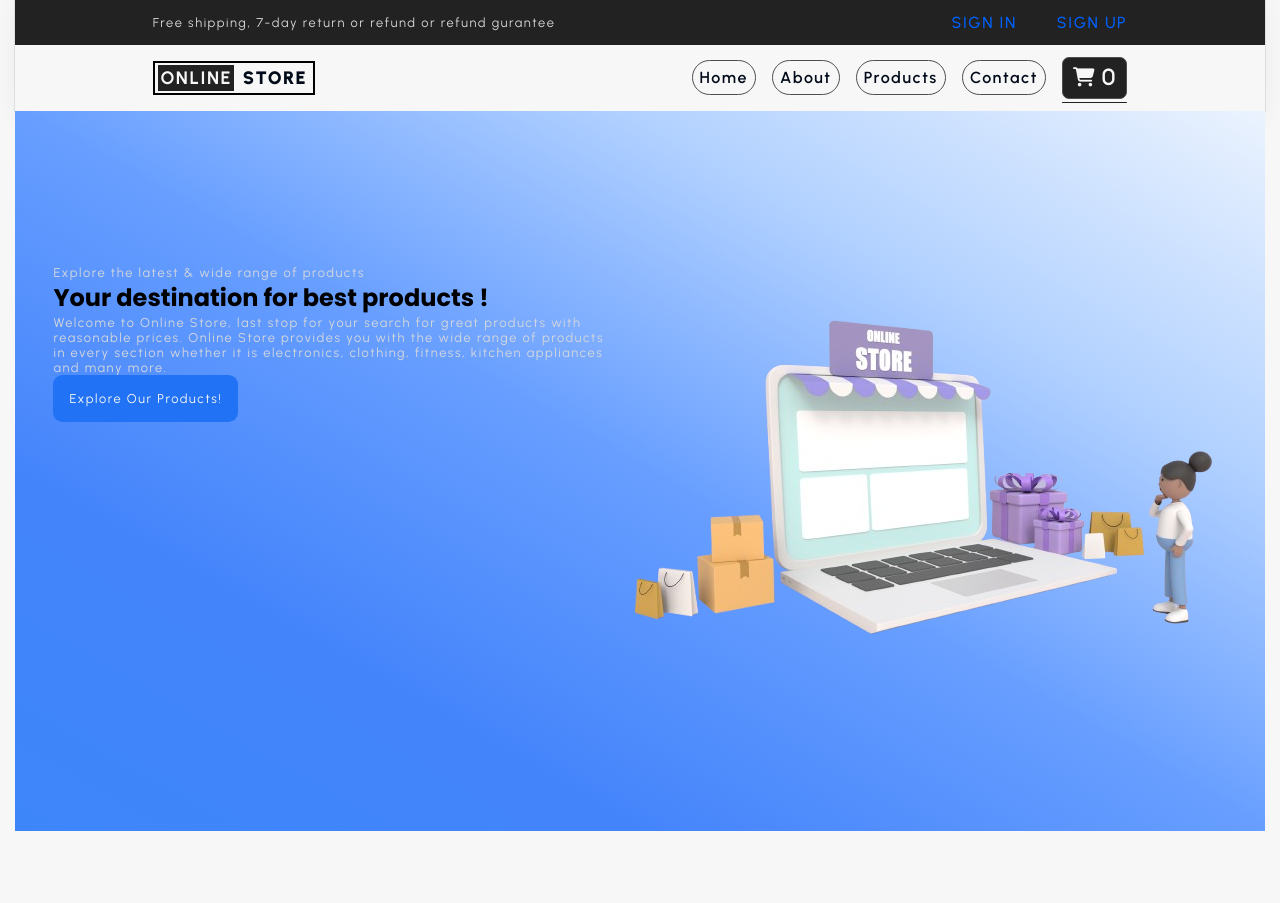
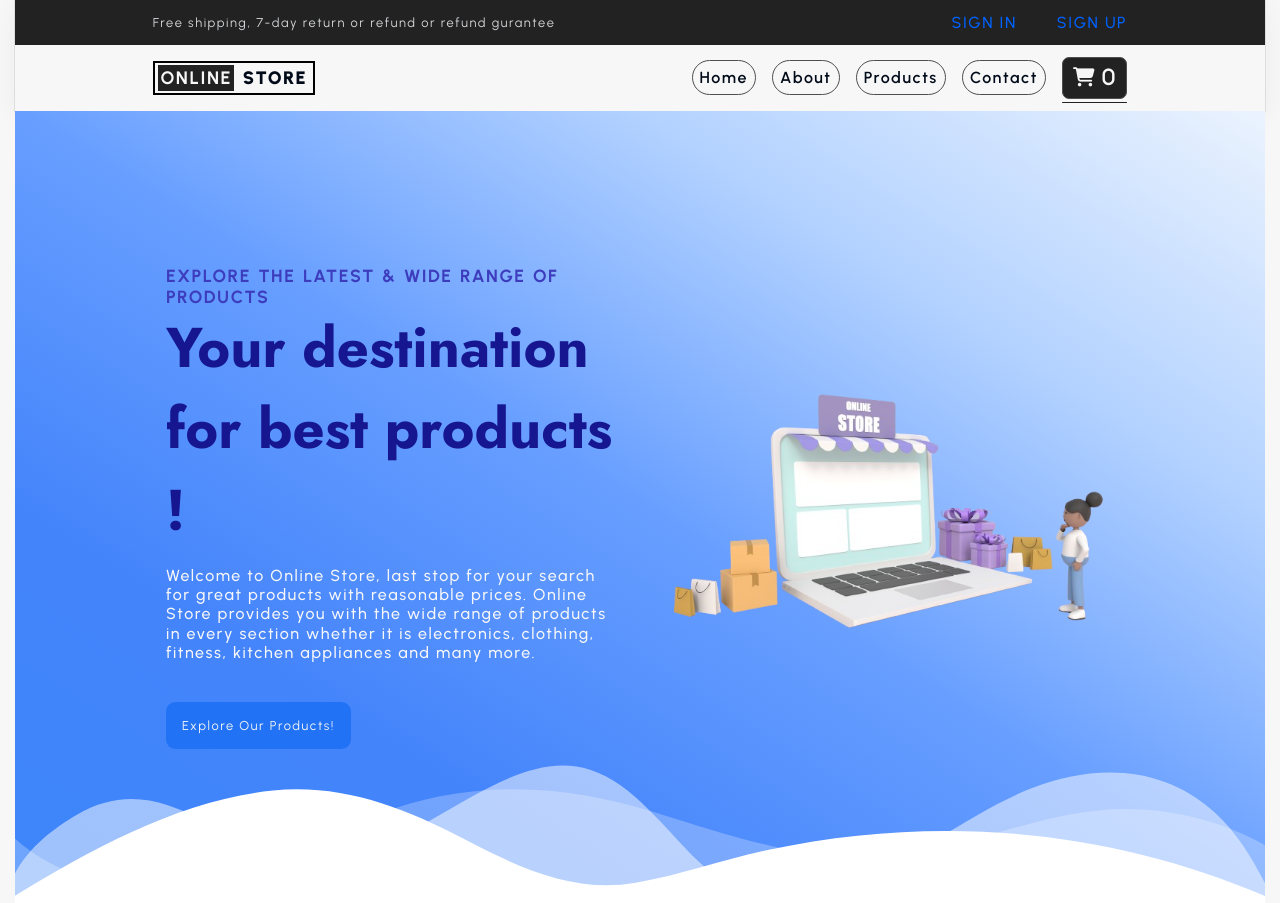
Before and after one commit to VedanshChasta/Online-Store, a website built with Vite: page index.html in a window 1280 px wide. Before the commit the page ends 831 px from the top, so only its background shows below. Built offline with nearby package versions, Linux system fonts and the light colour scheme.

Commit message:
Designing main page

```diff
--- a/index.html
+++ b/index.html
@@ -79,13 +79,21 @@
           </a>
         </div>
       </div>
-      <div class="section-hero-image">
+      <div class="section-main-image">
         <figure>
           <img src="public/main_bg.png" alt="image">
         </figure>
       </div>
     </div>
   </section>
+
+  <div class="custom-shape-divider-bottom-1736595373">
+    <svg data-name="Layer 1" xmlns="http://www.w3.org/2000/svg" viewBox="0 0 1200 120" preserveAspectRatio="none">
+        <path d="M0,0V46.29c47.79,22.2,103.59,32.17,158,28,70.36-5.37,136.33-33.31,206.8-37.5C438.64,32.43,512.34,53.67,583,72.05c69.27,18,138.3,24.88,209.4,13.08,36.15-6,69.85-17.84,104.45-29.34C989.49,25,1113-14.29,1200,52.47V0Z" opacity=".25" class="shape-fill"></path>
+        <path d="M0,0V15.81C13,36.92,27.64,56.86,47.69,72.05,99.41,111.27,165,111,224.58,91.58c31.15-10.15,60.09-26.07,89.67-39.8,40.92-19,84.73-46,130.83-49.67,36.26-2.85,70.9,9.42,98.6,31.56,31.77,25.39,62.32,62,103.63,73,40.44,10.79,81.35-6.69,119.13-24.28s75.16-39,116.92-43.05c59.73-5.85,113.28,22.88,168.9,38.84,30.2,8.66,59,6.17,87.09-7.5,22.43-10.89,48-26.93,60.65-49.24V0Z" opacity=".5" class="shape-fill"></path>
+        <path d="M0,0V5.63C149.93,59,314.09,71.32,475.83,42.57c43-7.64,84.23-20.12,127.61-26.46,59-8.63,112.48,12.24,165.56,35.4C827.93,77.22,886,95.24,951.2,90c86.53-7,172.46-45.71,248.8-84.81V0Z" class="shape-fill"></path>
+    </svg>
+</div>
 </main>
 
  <!-- //--------------------------------------Home Hero Section End----------------------------------// -->
--- a/src/style.css
+++ b/src/style.css
@@ -1,5 +1,7 @@
 @import url('https://fonts.googleapis.com/css2?family=Urbanist:ital,wght@0,100..900;1,100..900&display=swap');
 @import url('https://fonts.googleapis.com/css2?family=Poppins:ital,wght@0,100;0,200;0,300;0,400;0,500;0,600;0,700;0,800;0,900;1,100;1,200;1,300;1,400;1,500;1,600;1,700;1,800;1,900&family=Urbanist:ital@0;1&display=swap');
+
+@import url('https://fonts.googleapis.com/css2?family=Jost:ital,wght@0,100..900;1,100..900&family=Poppins:ital,wght@0,100;0,200;0,300;0,400;0,500;0,600;0,700;0,800;0,900;1,100;1,200;1,300;1,400;1,500;1,600;1,700;1,800;1,900&family=Urbanist:ital,wght@0,100..900;1,100..900&display=swap');
 
 
 *{
@@ -34,6 +36,7 @@
     text-decoration: none;
     list-style: none;
     cursor: pointer;
+
 }
 
 /* theme */
@@ -272,6 +275,7 @@
 }
 
 main {
+    position: relative;
     background-image: linear-gradient(
         to top right,
         #3d86fa,
@@ -280,5 +284,69 @@
         #b3d2ff,
         #ebf3fe
     );
-    display: flex;
+
 }
+
+.section-main .container{
+    /* border: 2px solid; */
+    width: 82%;
+}
+
+.section-main .grid{
+    align-items: center;
+    gap: 2.4rem;
+
+    & .main-subheading{
+        text-transform: uppercase;
+        letter-spacing: 0.1rem;
+        font-size: 1.1rem;
+        word-spacing: 0.1rem;
+        font-weight: 700;
+        color: rgb(60, 60, 189);
+    }
+
+    & .main-heading{
+        font-size: 3.5rem;
+        font-family: "Jost";
+        color: rgb(22, 22, 145);
+        font-weight: 700;
+    }
+
+    & .main-para{
+        color: var(--bg-color);
+        margin: 1rem 0 2.5rem 0;
+        line-height: 1.2rem;
+        letter-spacing: 0.1rem;
+        font-weight: 500;
+        font-size: 1rem;
+    }
+}
+
+
+.section-main-image figure img{
+    width: 100%;
+    height: auto;
+
+}
+
+/* main page bottom wave design */
+.custom-shape-divider-bottom-1736595373 {
+    position: absolute;
+    bottom: 0;
+    left: 0;
+    width: 100%;
+    overflow: hidden;
+    line-height: 0;
+    transform: rotate(180deg);
+}
+
+.custom-shape-divider-bottom-1736595373 svg {
+    position: relative;
+    display: block;
+    width: calc(100% + 1.3px);
+    height: 150px;
+}
+
+.custom-shape-divider-bottom-1736595373 .shape-fill {
+    fill: white;
+}
```
